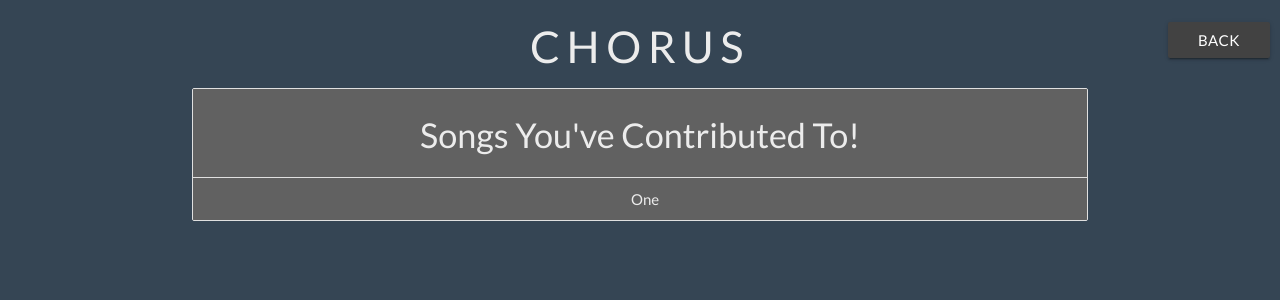
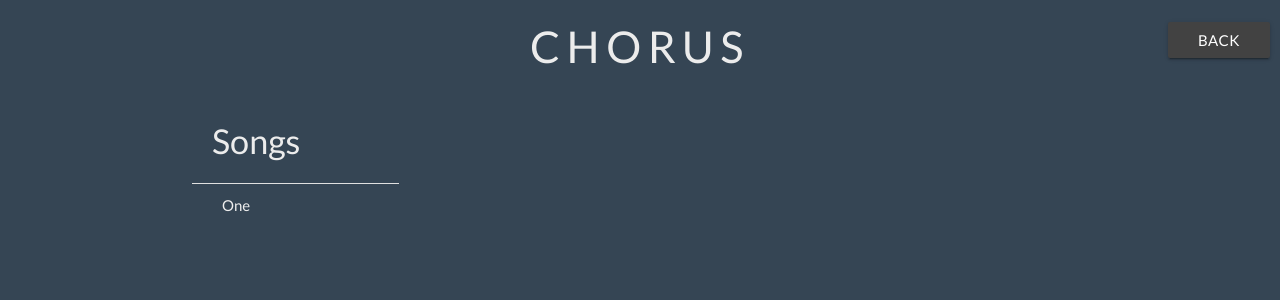
Before and after one commit to lzhang124/chorus, a Flask app: page /profile in a window 1280 px wide. Shown: the top 300 px of the page. Run offline with Flask 2, Linux system fonts and the light colour scheme; a database or web service that is not in the repository returns one stand-in record (values such as "Sample title"); some libraries are stand-ins or nearby versions.

Commit message:
added hub for contributions

```diff
--- a/templates/profile.html
+++ b/templates/profile.html
@@ -5,12 +5,16 @@
     <a href="index.html" type="button" id="profile" class="waves-effect waves-light btn grey darken-3">Back</a>
     <div class="container">
       <h3 class="title">Chorus</h3>
-      <ul class="collection with-header grey darken-2">
-        <li class="collection-header grey darken-2"><h4>Songs You've Contributed To!</h4></li>
-        {% for item in contributed %}
-          <li class="collection-item grey darken-2"><div>{{ item[2] }}<a href="#!" class="secondary-content"></a></div></li>
-        {% endfor %}
-      </ul>
+      <div class="row">
+        <div class="col s3" style="text-align: left;">
+          <ul class="collection with-header" style="border: 0px;">
+            <li class="collection-header" style="background: #354554"><h4>Songs</h4></li>
+            {% for item in contributed %}
+              <li class="collection-item" style="background: #354554; border-bottom: 0;"><a href="#one" style="color: #eeeeee">{{ item[2] }}</a></li>
+            {% endfor %}
+          </ul>
+        </div>
+      </div>
     </div>
   </body>
 </html>
```
